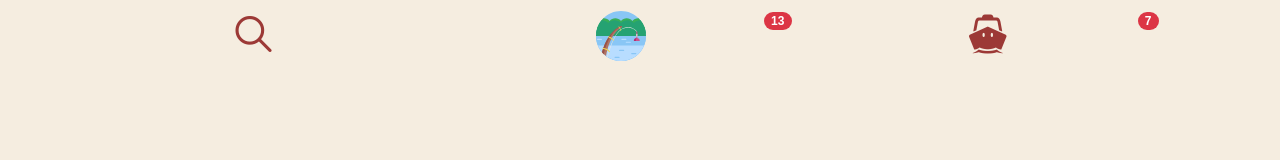
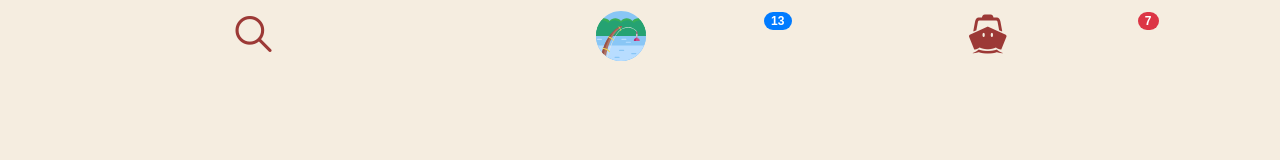
Before and after one commit to AbbeyCodeLtd/Ship, a Vue app: page / in a window 1280 px wide. Shown: the top 160 px of the page. Built offline with nearby package versions, Linux system fonts and the light colour scheme.

Commit message:
colour of icon is set by whether user has unread notifications or not

```diff
--- a/src/components/AppHeader.vue
+++ b/src/components/AppHeader.vue
@@ -21,7 +21,7 @@
 
 				<b-badge
 					class="Header__badge"
-					variant="danger"
+					:variant="getMatchesCountIconVariant"
 					pill
 					v-text="matchesCount"
 					v-if="isMatchesCountVisible"/>
@@ -36,7 +36,7 @@
 
 				<b-badge
 					class="Header__badge"
-					variant="danger"
+					:variant="getMessagesCountIconVariant"
 					pill
 					v-text="messagesCount"
 					v-if="isMessagesCountVisible"/>
@@ -54,13 +54,23 @@ export default {
 	computed: {
 		...mapGetters({
 			matchesCount: 'matchesCount',
-			messagesCount: 'messagesCount'
+			matchesUnread: 'matchesUnread',
+			messagesCount: 'messagesCount',
+			messagesUnread: 'messagesUnread'
 		}),
 		isMatchesCountVisible() {
 			return this.matchesCount > 0;
 		},
 		isMessagesCountVisible() {
 			return this.messagesCount > 0;
+		},
+		getMatchesCountIconVariant() {
+			if (this.matchesUnread) return 'danger';
+			return 'primary';
+		},
+		getMessagesCountIconVariant() {
+			if (this.messagesUnread) return 'danger';
+			return 'primary';
 		}
 	},
 	methods: {
--- a/src/vuex/storeConfig.js
+++ b/src/vuex/storeConfig.js
@@ -54,7 +54,9 @@ const store = {
 	},
 	getters: {
 		matchesCount: state => state.matchesCount,
-		messagesCount: state => state.messagesCount
+		messagesCount: state => state.messagesCount,
+		matchesUnread: state => state.matchesUnread,
+		messagesUnread: state => state.messagesUnread
 	}
 };
 
```
